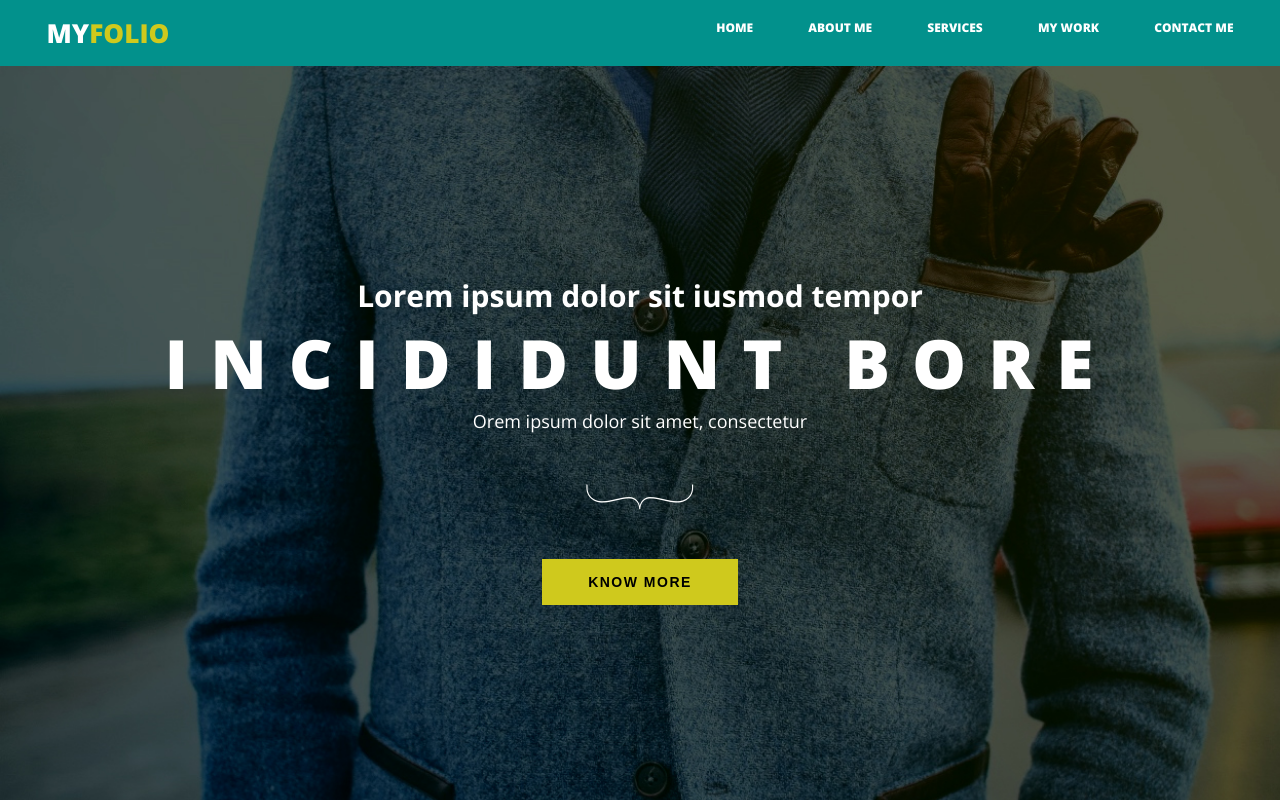
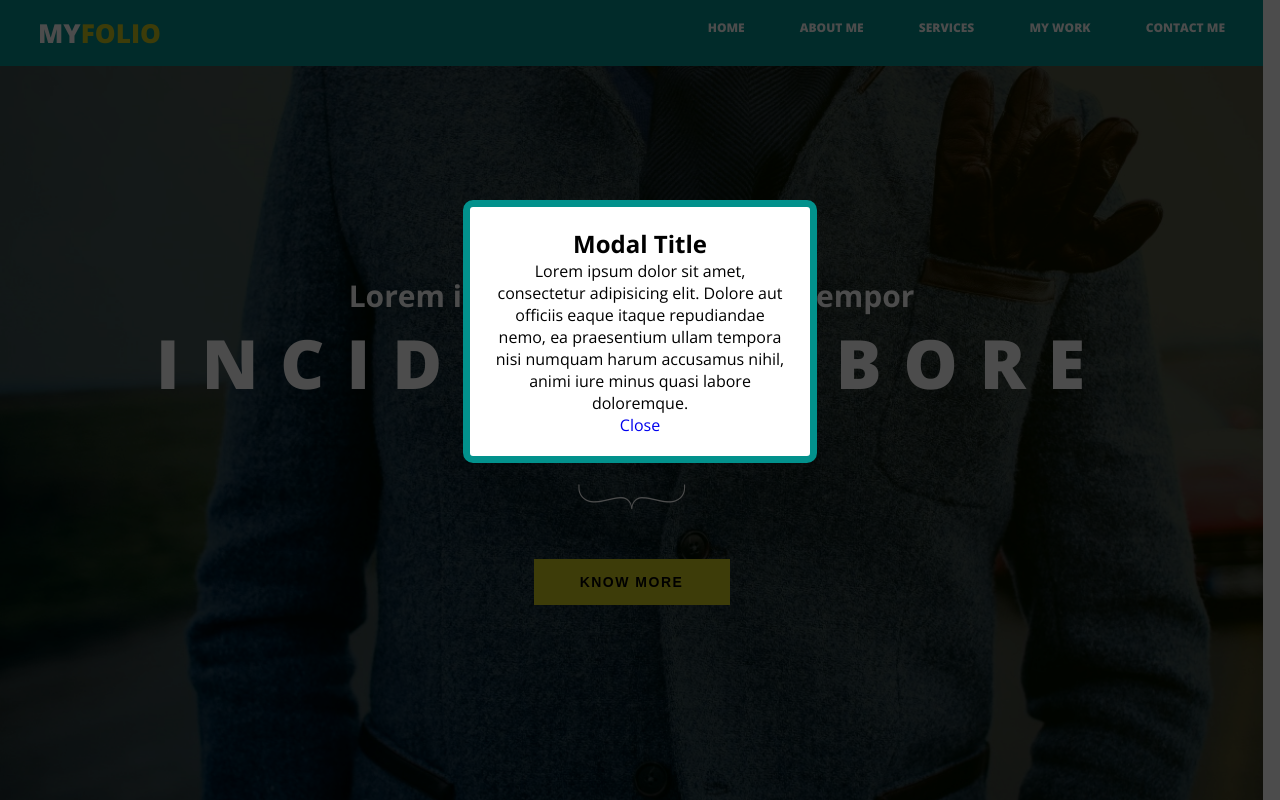
Before and after one commit to hackerjavaPhp/myfolio, a plain HTML site: page index.html in a window 1280 px wide. Both pictures are taken after a click on the button "KNOW MORE". Shown: the top 800 px of the page. Drawn offline with nearby package versions, Linux system fonts and the light colour scheme.

Commit message:
Add files via upload

```diff
--- a/css/style.css
+++ b/css/style.css
@@ -11,6 +11,7 @@
 	6.my work
 	7.contact
 	8.footer
+	9.modal
 */
 
 
@@ -598,3 +599,64 @@ footer
 	font-size: 12px;
 	text-transform: uppercase;
 }
+
+
+
+
+
+
+
+
+
+
+
+
+
+
+
+
+
+
+
+
+
+
+/* 14. Modals
+===========================*/
+
+.overlay {
+    width: 100%;
+    height: 100%;
+
+    background: rgba(0, 0, 0, .7);
+
+    position: fixed;
+    top: 0;
+    left: 0;
+    z-index: 999;
+
+    display: none;
+}
+
+.modal {
+    width: 300px;
+    padding: 20px;
+
+    background: #fff;
+    text-align: center;
+    border: 7px solid #02918C;
+    border-radius: 10px;
+
+    position: fixed;
+    top: 200px;
+    left: 50%;
+    z-index: 1000;
+    margin-left: -177px;
+
+    display: none;
+}
+
+.openModal{
+	overflow-y: hidden;
+	padding-right: 17px;
+}
--- a/index.html
+++ b/index.html
@@ -27,7 +27,7 @@
 			<h2>Lorem ipsum dolor sit iusmod tempor</h2>
 			<h1>incididunt bore</h1>
 			<p>Orem ipsum dolor sit amet, consectetur</p>
-			<button>KNOW MORE</button>
+			<button class="js-show-modal">KNOW MORE</button>
 		</div>
 	</section>
 	<section id="about" class = "about_me">
@@ -232,6 +232,18 @@
 		<p class = "footer_par">© MYFOLIO</p>
 	</footer>
 
+
+
+
+
+	<!-- Modals -->
+	<div class="overlay" id="js-overlay"></div>
+	<div class="modal js-modal" id="js-login-modal">
+	    <h2>Modal Title</h2>
+	    <p>Lorem ipsum dolor sit amet, consectetur adipisicing elit. Dolore aut officiis eaque itaque repudiandae nemo, ea praesentium ullam tempora nisi numquam harum accusamus nihil, animi iure minus quasi labore doloremque.</p>
+	    <a href="#" class="btn btn_red js-modal-close">Close</a>
+	</div>
+
 	<!-- scripts -->
 	<script src="bower_components/jquery/dist/jquery.min.js"></script>
 	<script src="js/main.js"></script>
--- a/js/main.js
+++ b/js/main.js
@@ -37,5 +37,25 @@
 
 		});
 
+		// modals
+
+		$(".js-show-modal").on("click", function(e){
+
+			e.preventDefault();
+
+			$(".js-modal, #js-overlay").fadeIn();
+			$("body").addClass("openModal");
+
+		});
+
+		$(".js-modal-close, #js-overlay").on("click", function(e){
+
+			e.preventDefault();
+
+			$(".js-modal, #js-overlay").fadeOut();
+			$("body").removeClass("openModal");
+
+		});
+
 
 })
```
